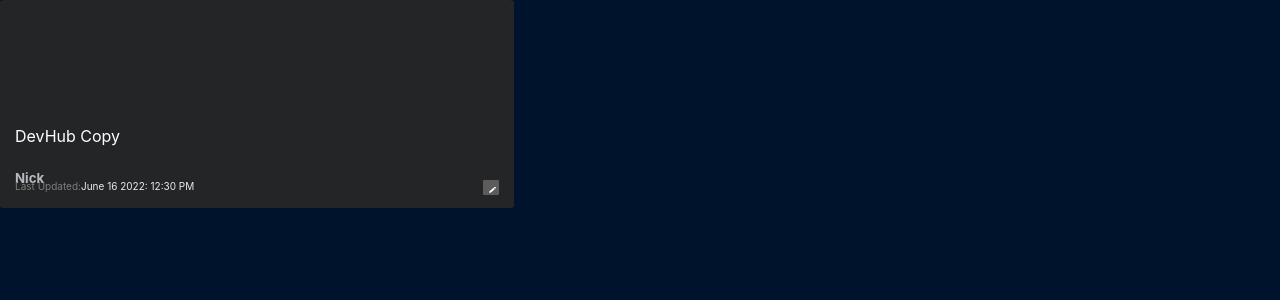
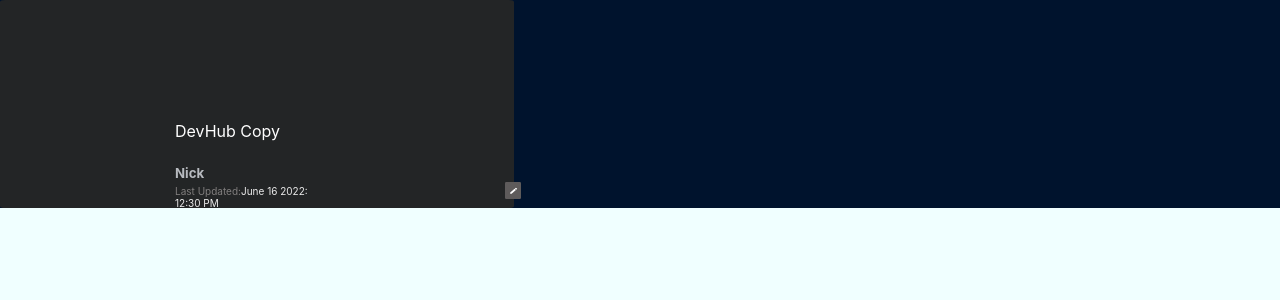
Before and after one commit to ACavalletto/devhub-frontend, a React (Create React App) app: page /category/1 in a window 1280 px wide. Shown: the top 300 px of the page. Built offline with nearby package versions, Linux system fonts and the light colour scheme; no server answers.

Commit message:
added grid to dashboard page

```diff
--- a/src/App.js
+++ b/src/App.js
@@ -18,17 +18,16 @@ function App() {
     return () => {
       unsubscribe();
     }
+  }, []);
 
-  }, []);
   return (
     <>
       {/* Ternary conditional to render landing if user is not logged in on first page load user? route dashboard : route landing*/}
-      <Route exact path='/'> {/* potentially change URI to something else*/ }
+      {user? <Route path='/'>
+        <Dashboard user={user} />
+      </Route>: <Route exact path='/'>
         <Landing />
-      </Route>
-      <Route path='/dashboard'>
-        <Dashboard user={user} />
-      </Route>
+      </Route> }
       <Route
         path='/category/:category'
         render={(renderProps) => (
--- a/src/pages/Dashboard.js
+++ b/src/pages/Dashboard.js
@@ -2,26 +2,36 @@ import Sidebar from '../components/Sidebar/Sidebar'
 import Header from '../components/HeaderBar/Header'
 import Category from './Category'
 import { Link } from 'react-router-dom'
-import '../style/dash.module.css'
+import style from '../style/dash.module.css'
 // check linking for main rectangle frame/ check css style importing between dash/category
 const Dashboard = (props) => {
-  console.log(props.user)
   return (
-    <div>
+    <div className={style.dashboard}>
+      <div className={style.header_container}>
       <Header user={props.user} />
-      <Sidebar user={props.user} />
+      </div>
+      <div className={style.sidebar_container}>
+        <Sidebar user={props.user} />
+      </div>
       {/* URI's are placeholders for now */}
+      <div className={style.categories}>
+      <div className={style.category_container}>
       <Link to='/categorya'>
         <Category />
-      </Link>
+        </Link>
+        </div>
+        <div className={style.category_container}>
       <Link to='/categoryb'>
         <Category />
-      </Link>
+          </Link>
+          </div>
+        <div className={style.category_container}>
       <Link to='/categoryc'>
         <Category />
-      </Link>
-
-    </div>
+          </Link>
+          </div>
+      </div>
+      </div>
   )
 }
 
--- a/src/style/category.module.css
+++ b/src/style/category.module.css
@@ -1,8 +1,10 @@
 .frame10_container {
-    min-height: 100vh;
+  display: flex;
+  flex-direction: column;
 }
 .frame10_frame10 {
-    display: inline-block;
+  top: 0px;
+  left: 0px;
   width: 514px;
   height: 208px;
   border-radius: 1%;
@@ -29,9 +31,9 @@
   background-color: rgba(35, 37, 38, 1);
 }
 .frame10_group26 {
-    top: 126px;
-    left: 15px;
-    width: 186px;
+  top: 143px;
+  left: 23px;
+  width: 311px;
   height: 66px;
   display: flex;
   position: absolute;
@@ -41,8 +43,8 @@
   border-color: transparent;
 }
 .frame10_text {
-    top: 0px;
-    left: 0px;
+  top: -22px;
+  left: 152px;
   color: rgba(255, 255, 255, 1);
   height: auto;
   position: absolute;
@@ -77,8 +79,8 @@
   text-decoration: none;
 }
 .frame10_text6 {
-    top: 54px;
-    left: 0px;
+  top: 42px;
+  left: 152px;
   color: rgba(128, 126, 126, 1);
   height: auto;
   position: absolute;
@@ -113,10 +115,10 @@
   text-decoration: none;
 }
 .frame10_edit_button {
-    top: 180px;
-    left: 483px;
-    width: 16px;
-    height: 15px;
+  top: 182px;
+  left: 505px;
+  width: 15px;
+  height: 17px;
   display: flex;
   position: absolute;
   box-sizing: border-box;
@@ -125,11 +127,10 @@
   border-color: transparent;
   border-radius: 8%;
   background-color: rgb(94, 91, 91);
-
 }
 .frame10_editedit {
-    top: 4px;
-    left: 4px;
+  top: 3px;
+  left: 3px;
   width: 8px;
   height: 7px;
   position: absolute;
--- a/src/style/dash.module.css
+++ b/src/style/dash.module.css
@@ -2,3 +2,29 @@ body{background: #00132d}
 #root{
     background: #00132d;
 }
+.dashboard{
+    display: grid;
+    max-width: 100vw;
+    grid-template-columns: 80px repeat(3, 1fr);
+    grid-template-rows: 5vh repeat(4, 1fr);
+    grid-column-gap: 0px;
+    grid-row-gap: 0px;
+}
+.header_container{
+    grid-area: 1 / 1 / 2 / 5;
+}
+.side_container{
+    grid-area: 2 / 1 / 6 / 2;
+}
+.categories{
+    display:flex;
+    gap: 1.5em;
+    width: 100vw;
+    height: 100vh;
+}
+.category_container{
+    grid-area: 2 / 2 / 6 / 3;
+    padding: 2em;
+
+
+}
--- a/src/style/header.module.css
+++ b/src/style/header.module.css
@@ -1,5 +1,4 @@
 .header{
-    height: 5vh;
     background: #00193b;
     color: whitesmoke;
     display: flex;
@@ -21,7 +20,7 @@ h4:hover{
     margin-right: 5em;
     display: flex;
     gap: 1em;
-padding-top: 3px;
+    padding-top: 3px;
  /* width: 30px; */
     /* height: 30px;  */
     /* border-radius:50%; */
--- a/src/style/sidebar.module.css
+++ b/src/style/sidebar.module.css
@@ -4,9 +4,8 @@
     display: flex;
     flex-direction: column;
     justify-content: space-between;
-    width: 80px;
-    height: 95vh;
     background-color: #001e45;
+    height: 100vh;
     overflow-wrap: break-word;
 }
 .user_sidebar{
```
Lines whose indentation alone changed are shown as unchanged.
